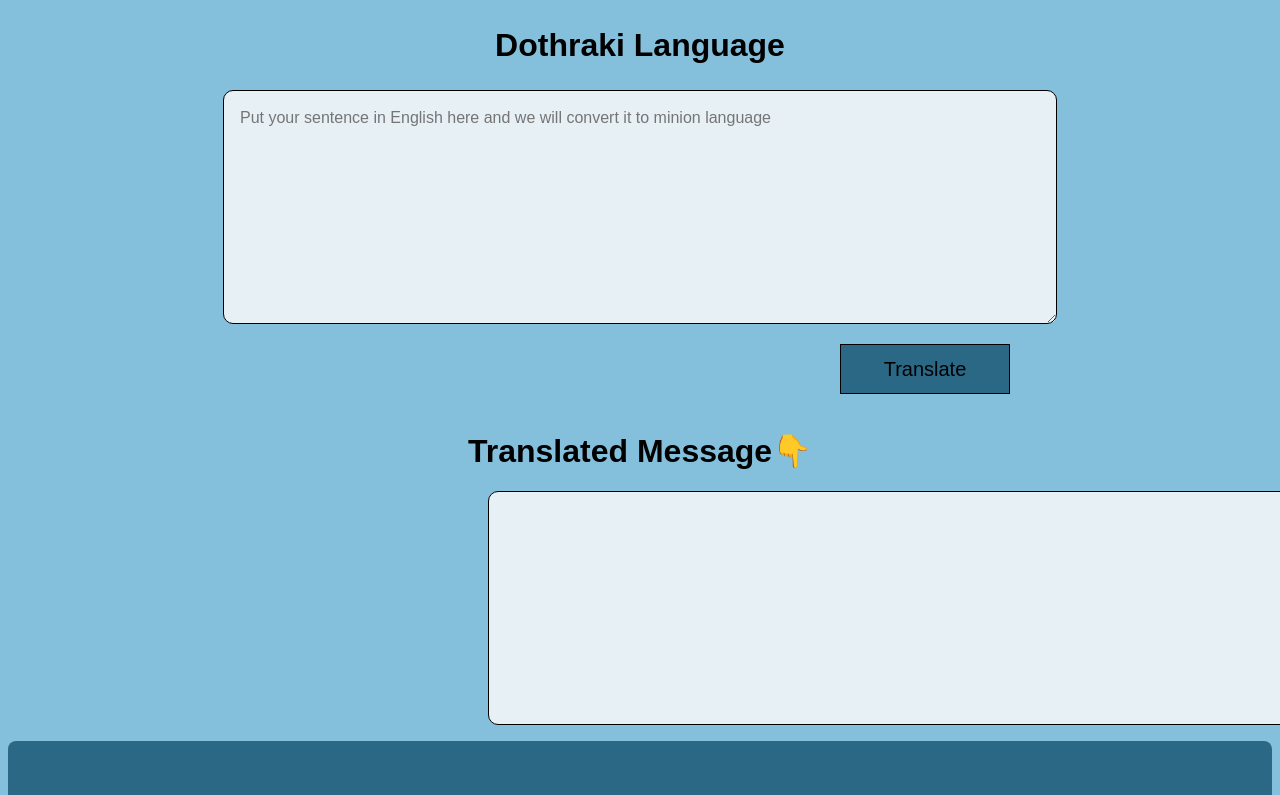
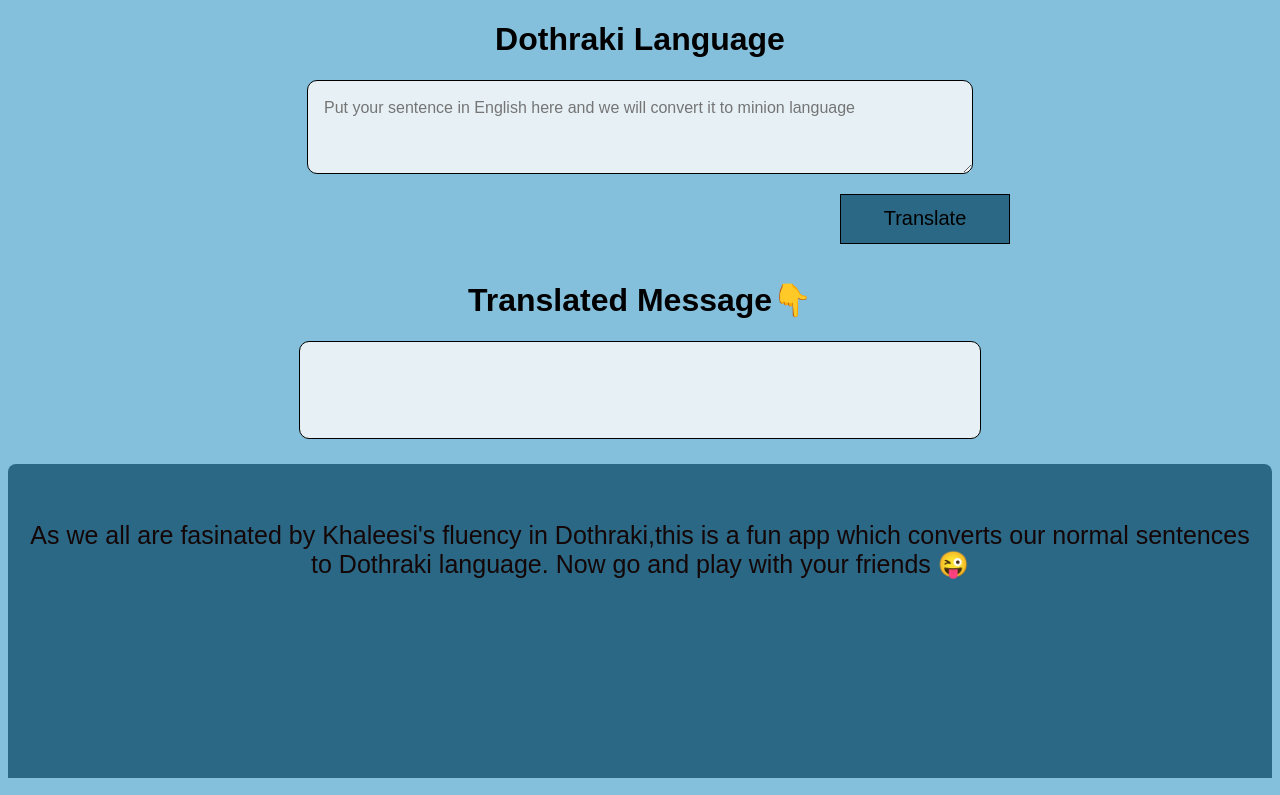
Before and after one commit to SreevidyaNattuva/Translator2, a plain HTML site: page index.html in a window 1280 px wide. Shown: the top 795 px of the page. Drawn offline with Linux system fonts and the light colour scheme.

Commit message:
Finalcommit

```diff
--- a/index.html
+++ b/index.html
@@ -9,15 +9,11 @@
 
 </head>
 <body>
-    <section>
-
     <h1 id = "header">Dothraki Language</h1>
     <div id="container-in"></div>
     <!-- <section id = "input-sec"> -->
     <textarea id = "txt-input" placeholder="Put your sentence in English here and we will convert it to minion language"></textarea>
     <button id="btn-translate">Translate</button>
-</div>
-</section>
     <!-- </section> -->
     <h1 id = "out-header">Translated Message&#128071</h1>
     <div id="output"></div>
--- a/styles.css
+++ b/styles.css
@@ -9,8 +9,8 @@ textarea {
     font-weight: 500;
     font-size: 16px;
     line-height: 1.4;
-    width:800px;
-    height: 200px;
+    width:50%;
+    height: 50%;
     /* margin:1rem 30rem; */
     overflow: scroll;
 }
@@ -24,7 +24,7 @@ body{
 }
 #btn-translate{
 
-    text-align: center;
+    /* text-align: center; */
     padding: 0.5rem 1rem;
     border: 1px solid black;
     margin:1rem 52rem;
@@ -40,19 +40,19 @@ body{
 }
 #output{
     background-color: rgb(230, 240, 245);
-    color: black;
-    padding: 1em 1em;
+    color: rgb(71, 19, 19);
+    padding: 3em 1.5em;
     border-radius:10px;
-    border:1.5px solid black;
-    outline:none;
-
+    border: 1.5px solid black;
+    outline:black;
+    font-family: 'Heebo', sans-serif;
     font-weight: 500;
     font-size: 16px;
     line-height: 1.4;
-    width:800px;
-    height:200px;
-    text-align: center;
-    margin:1rem 30rem;
+    width:50%;
+    height: 50%;
+    margin: 0 auto;
+    /* margin:1rem 30rem; */
     overflow: scroll;
 }
 #header{
@@ -66,12 +66,14 @@ body{
     text-align: center;
 }
 footer{
+    padding: 1em 0em;
     background-color: rgb(42, 104, 133);;
     text-align: center;
     padding:2rem 1rem;
     color:rgb(20, 6, 6);
     height: 250px;
     font-size: 25px;
+    margin:1em 0em;
     border-top-right-radius: 0.5rem;
     border-top-left-radius: 0.5rem;
     /* border-radius:2rem; */
```
